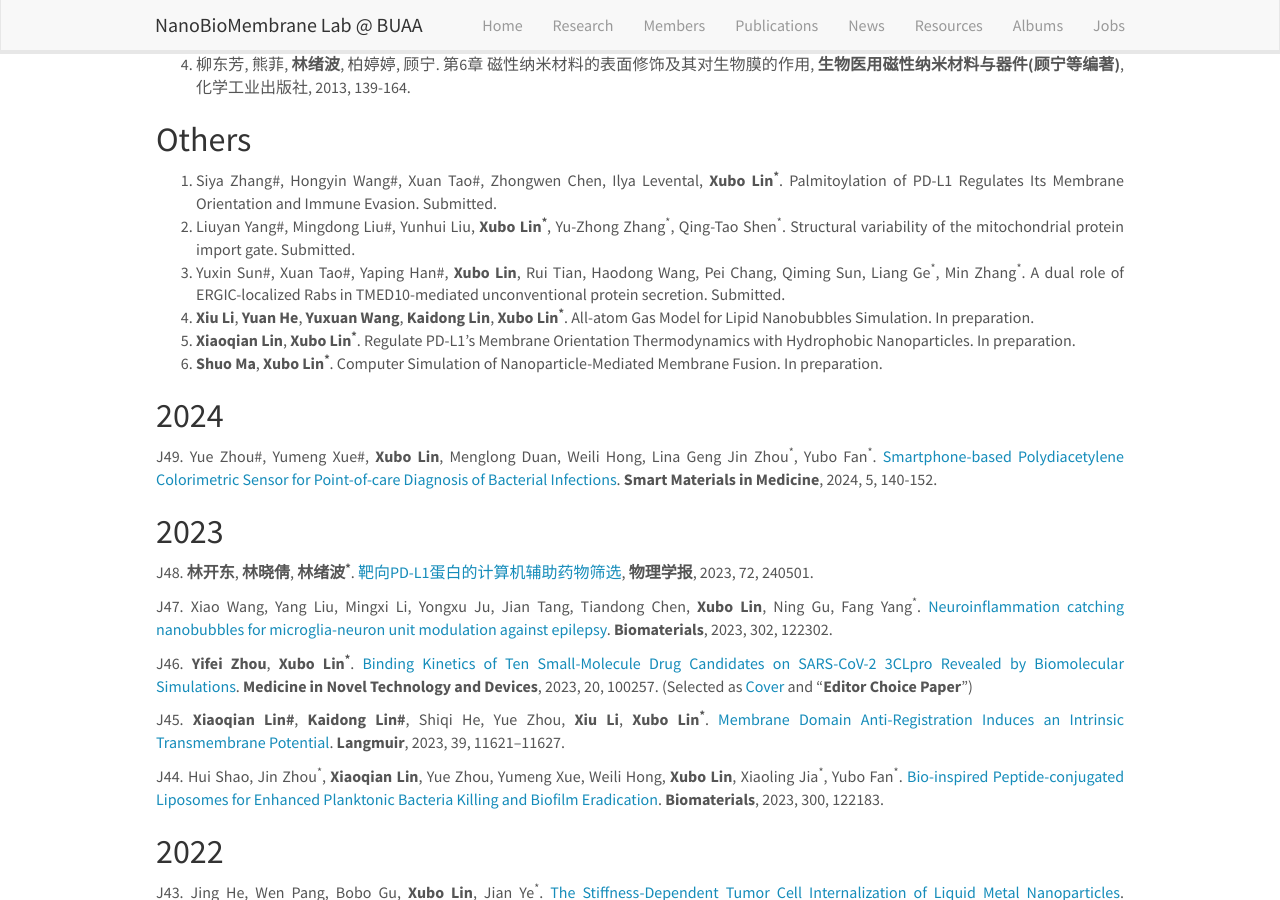
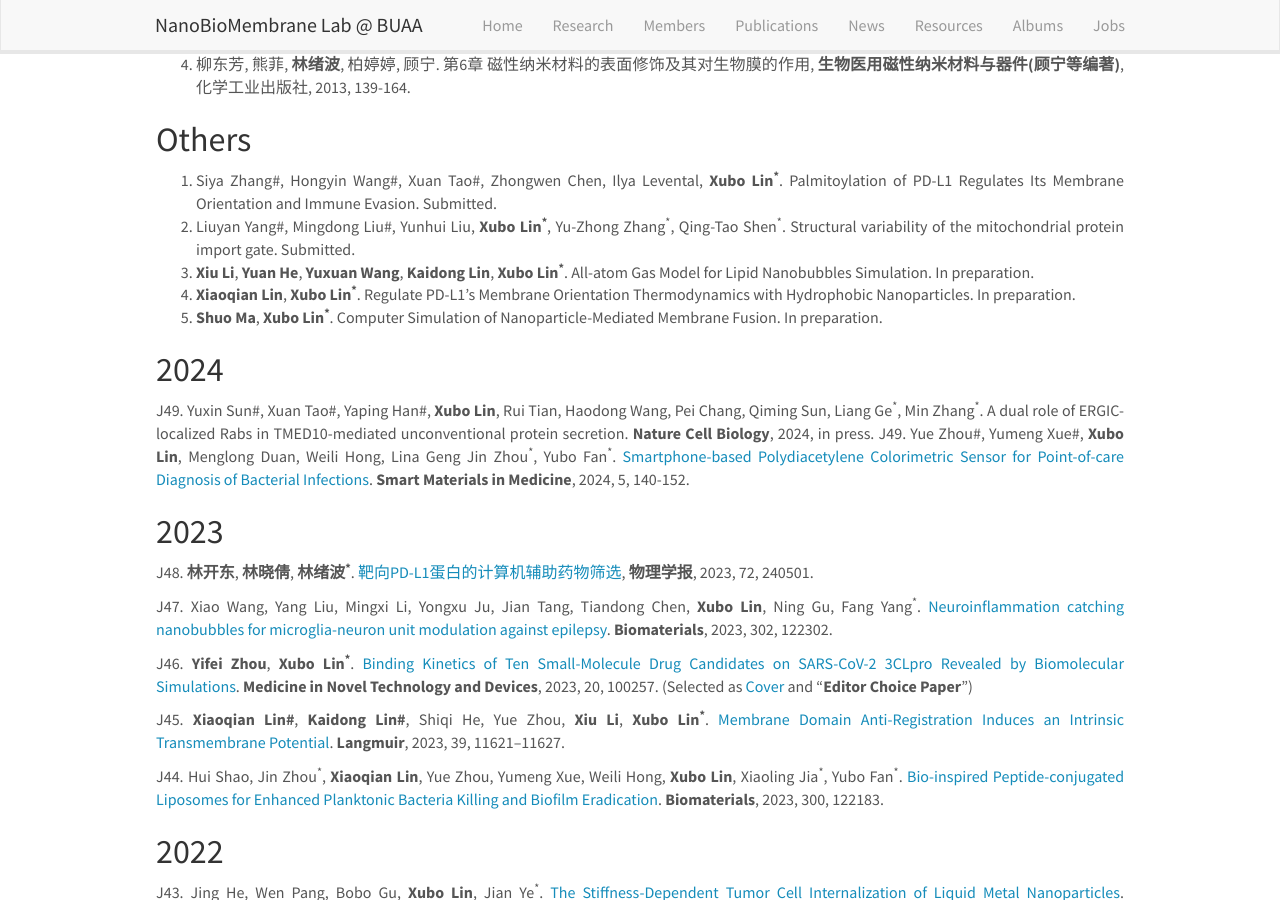
Before and after one commit to linxubo/linxubo.github.io, a Jekyll site: the page built from _pages/publications.md, in a window 1280 px wide and 900 px high, scrolled down 382 px. Built offline with Jekyll 4.4.1, drawn with Linux system fonts in a browser that asks for light colours; nearby versions of some CDN libraries; a script that is not in the unit is left out.

Commit message:
Update publications.md

```diff
--- a/_pages/publications.md
+++ b/_pages/publications.md
@@ -19,12 +19,12 @@
 ## Others
 1. Siya Zhang#, Hongyin Wang#, Xuan Tao#, Zhongwen Chen, Ilya Levental, **Xubo Lin<sup>*</sup>**. Palmitoylation of PD-L1 Regulates Its Membrane Orientation and Immune Evasion. Submitted.
 2. Liuyan Yang#, Mingdong Liu#, Yunhui Liu, **Xubo Lin<sup>*</sup>**, Yu-Zhong Zhang<sup>*</sup>, Qing-Tao Shen<sup>*</sup>. Structural variability of the mitochondrial protein import gate. Submitted.
-3. Yuxin Sun#, Xuan Tao#, Yaping Han#, **Xubo Lin**, Rui Tian, Haodong Wang, Pei Chang, Qiming Sun, Liang Ge<sup>*</sup>, Min Zhang<sup>*</sup>. A dual role of ERGIC-localized Rabs in TMED10-mediated unconventional protein secretion. Submitted.
-4. **Xiu Li**, **Yuan He**, **Yuxuan Wang**, **Kaidong Lin**, **Xubo Lin<sup>*</sup>**. All-atom Gas Model for Lipid Nanobubbles Simulation. In preparation.
-5. **Xiaoqian Lin**, **Xubo Lin<sup>*</sup>**. Regulate PD-L1’s Membrane Orientation Thermodynamics with Hydrophobic Nanoparticles. In preparation.
-6. **Shuo Ma**, **Xubo Lin<sup>*</sup>**. Computer Simulation of Nanoparticle-Mediated Membrane Fusion. In preparation.
+3. **Xiu Li**, **Yuan He**, **Yuxuan Wang**, **Kaidong Lin**, **Xubo Lin<sup>*</sup>**. All-atom Gas Model for Lipid Nanobubbles Simulation. In preparation.
+4. **Xiaoqian Lin**, **Xubo Lin<sup>*</sup>**. Regulate PD-L1’s Membrane Orientation Thermodynamics with Hydrophobic Nanoparticles. In preparation.
+5. **Shuo Ma**, **Xubo Lin<sup>*</sup>**. Computer Simulation of Nanoparticle-Mediated Membrane Fusion. In preparation.
 
 ## 2024
+J49. Yuxin Sun#, Xuan Tao#, Yaping Han#, **Xubo Lin**, Rui Tian, Haodong Wang, Pei Chang, Qiming Sun, Liang Ge<sup>*</sup>, Min Zhang<sup>*</sup>. A dual role of ERGIC-localized Rabs in TMED10-mediated unconventional protein secretion. **Nature Cell Biology**, 2024, in press.
 J49. Yue Zhou#, Yumeng Xue#, **Xubo Lin**, Menglong Duan, Weili Hong, Lina Geng Jin Zhou<sup>*</sup>, Yubo Fan<sup>*</sup>. [Smartphone-based Polydiacetylene Colorimetric Sensor for Point-of-care Diagnosis of Bacterial Infections](https://doi.org/10.1016/j.smaim.2023.10.002). **Smart Materials in Medicine**, 2024, 5, 140-152.
 
 ## 2023
```
